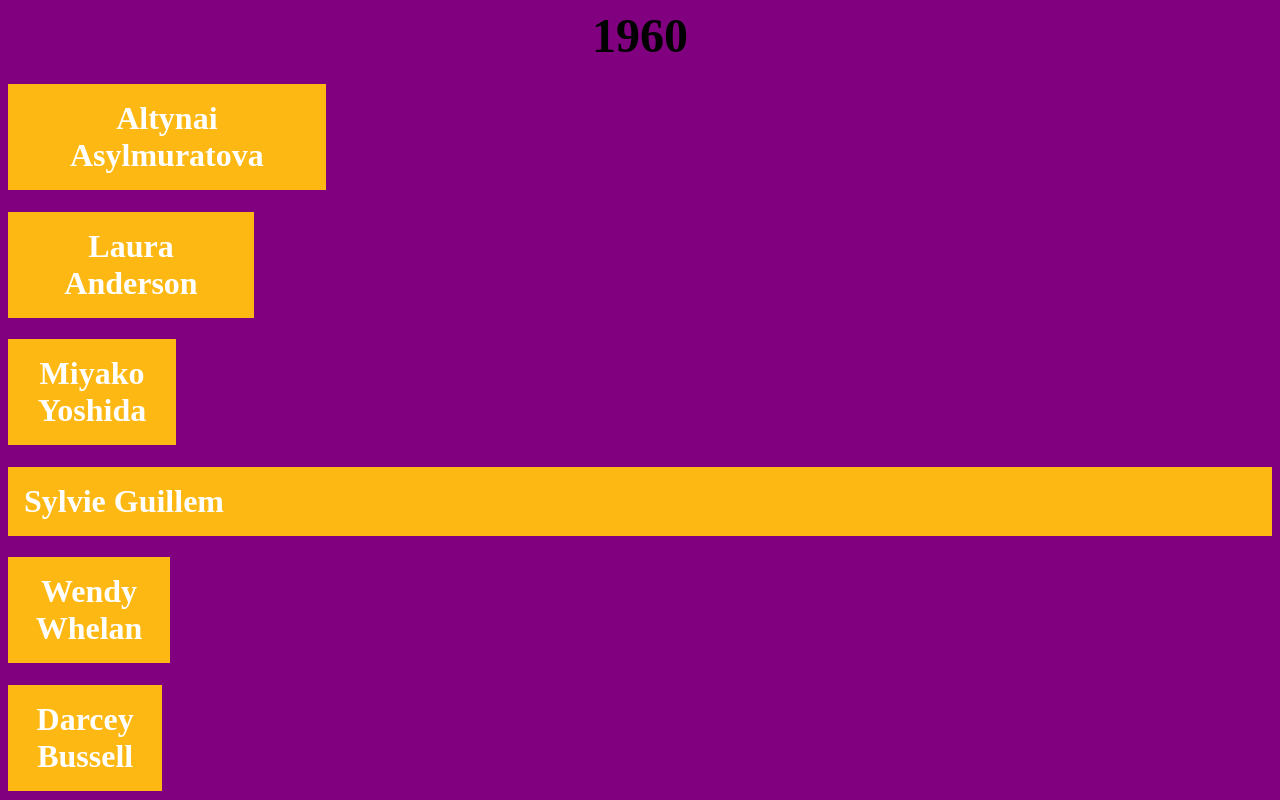
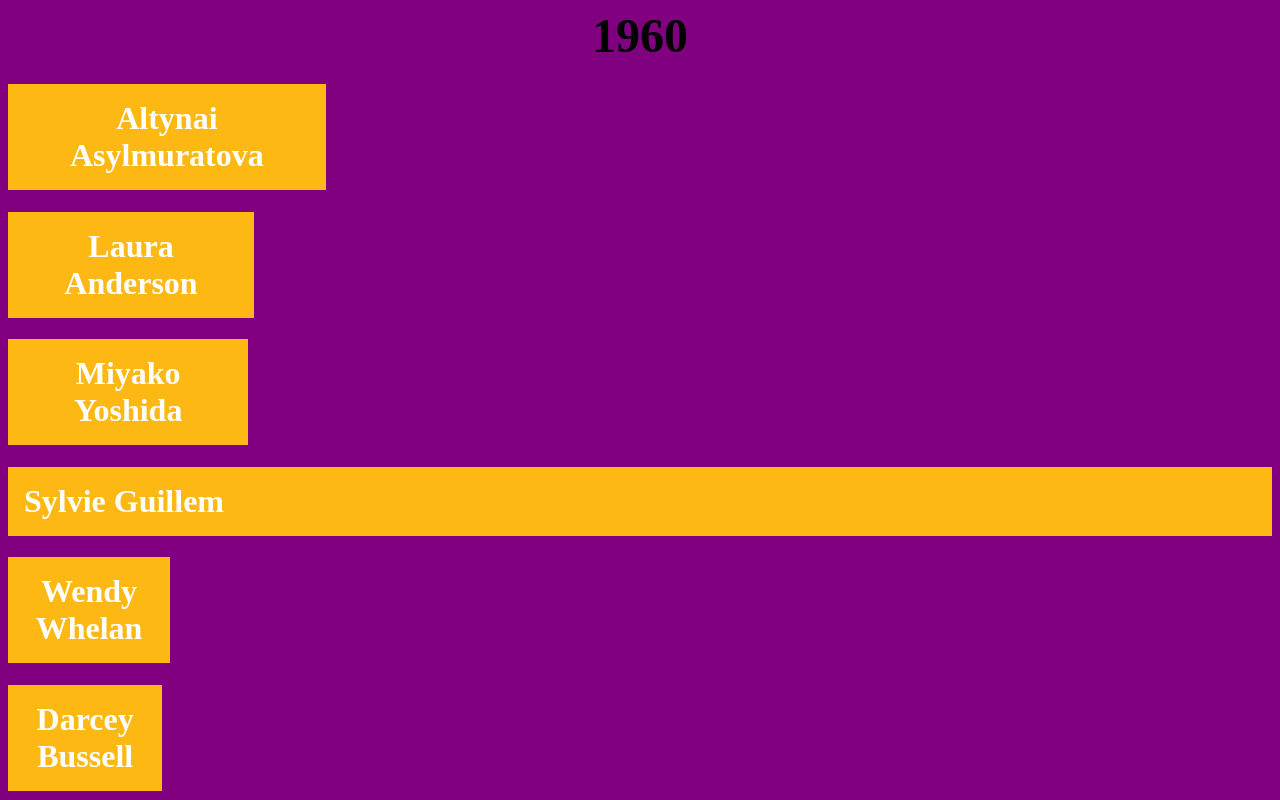
Before and after one commit to Chey-S/-Ballet, a plain HTML site: page index20.html in a window 1280 px wide. Shown: the top 800 px of the page. Drawn offline with Linux system fonts and the light colour scheme.

Commit message:
Update index20.html

```diff
--- a/index20.html
+++ b/index20.html
@@ -19,7 +19,7 @@
 		</ul>
 		</div></h1></div>
 
-	<div align=left><h1><div id="navcontainer" style="width:13.3%;">
+	<div align=left><h1><div id="navcontainer" style="width:19.01%;">
 	<ul>
 <li><a href="https://orange-object.github.io/Ballet/index18.html">Miyako Yoshida</a></li>
 		</ul>
```
